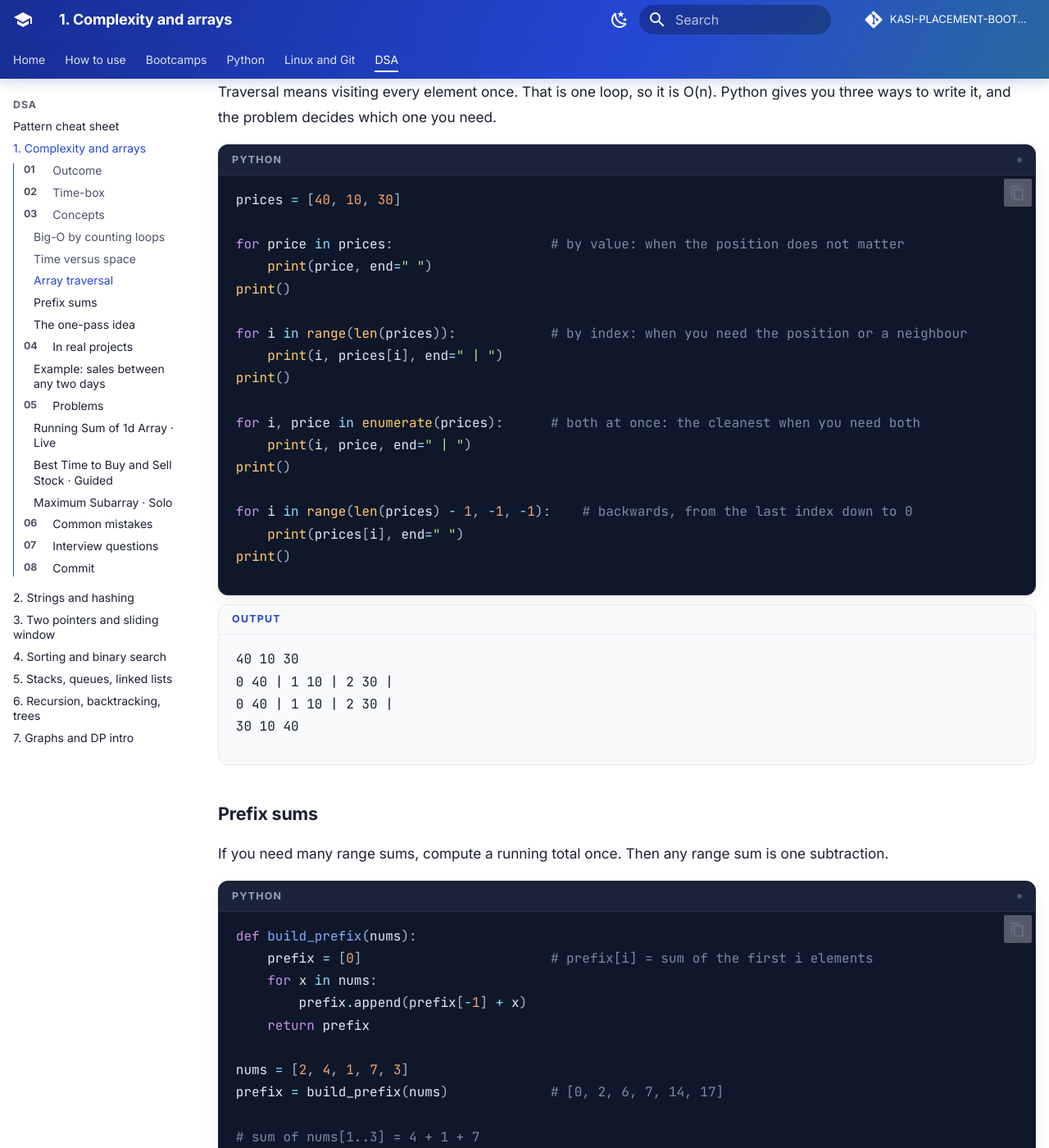
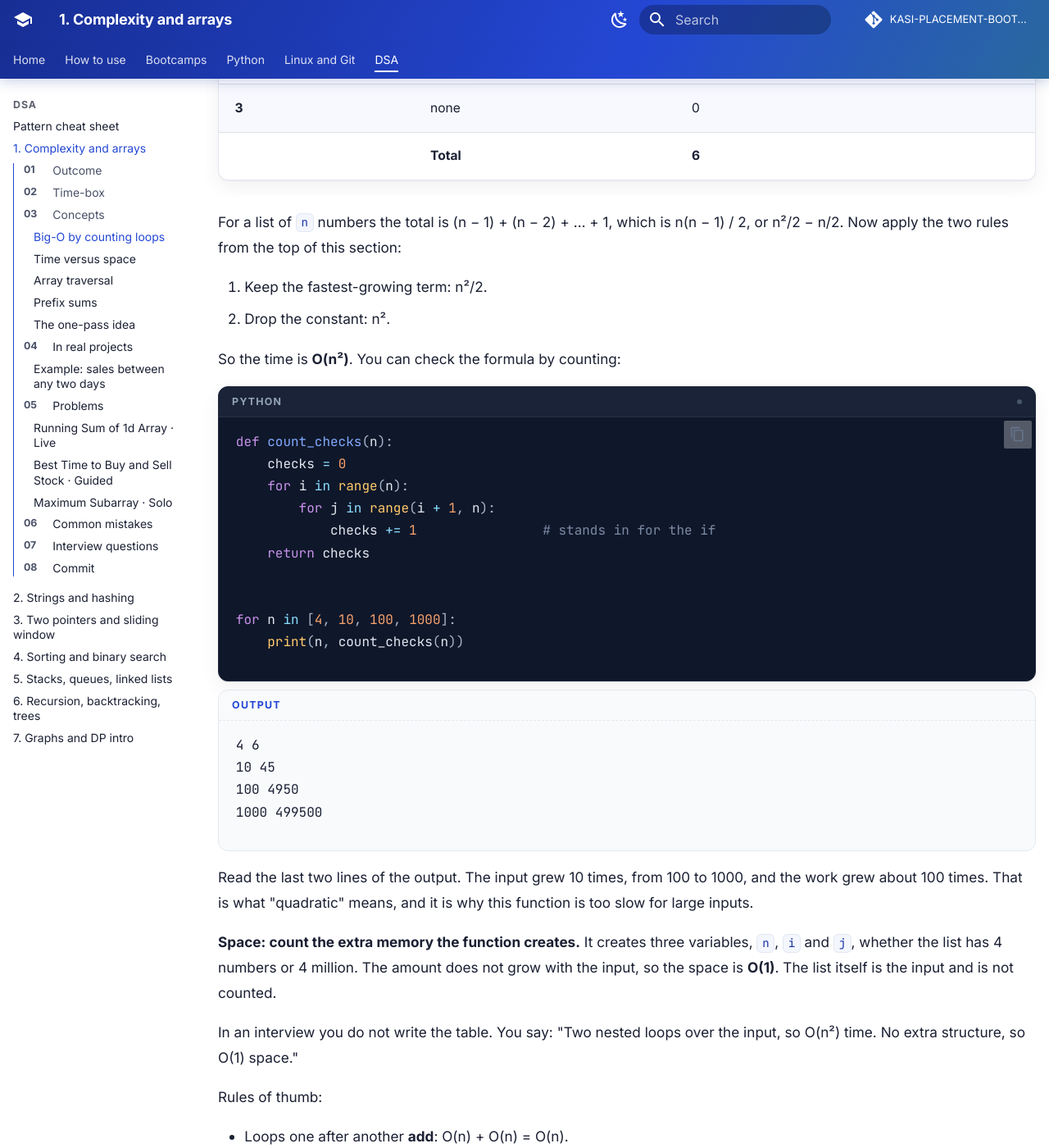
Before and after one commit to kyedumati/KASI-PLACEMENT-BOOTCAMPS, an MkDocs documentation site: the page built from docs/modules/dsa/01-complexity-arrays.md, in a window 1280 px wide and 1400 px high, scrolled down 2670 px. Shown: the whole window at 82% size. Built offline with MkDocs 1.6.1 and Material for MkDocs 9.7.7, drawn with Linux system fonts in a browser that asks for light colours; plug-ins that fetch from the network failed and are left out; comment, search, counter and statistics services are not loaded; some of the changed text lies outside the part shown.

Commit message:
Show how the Big-O example's complexity is worked out
State O(n^2) time and O(1) space for the pair-sum example and derive it
with a counting table and a runnable check.

Co-Authored-By: Claude Fable 5.2 <noreply@anthropic.com>

````diff
--- a/docs/modules/dsa/01-complexity-arrays.md
+++ b/docs/modules/dsa/01-complexity-arrays.md
@@ -37,6 +37,8 @@ Big-O says how the work grows as the input size `n` grows. Drop constants and ke
 | A loop inside a loop, both over the input | O(n²) | Quadratic |
 | Every subset of the input | O(2ⁿ) | Exponential |
 
+Here is one function to work through. It answers: do any two numbers in the list add up to the target?
+
 ```python
 def has_pair_with_sum_slow(nums, target):
     n = len(nums)
@@ -55,6 +57,51 @@ print(has_pair_with_sum_slow([2, 7, 11, 15], 100))
 True
 False
 ```
+
+**Its complexity is O(n²) time and O(1) space.** Here is how to work that out.
+
+**Time: count how many times the innermost line runs in the worst case.** The worst case is when no pair matches, so the function never returns early. The innermost line is the `if`. Take a list of 4 numbers:
+
+| `i` | Values of `j` | Times the `if` runs |
+|---|---|---|
+| 0 | 1, 2, 3 | 3 |
+| 1 | 2, 3 | 2 |
+| 2 | 3 | 1 |
+| 3 | none | 0 |
+| | **Total** | **6** |
+
+For a list of `n` numbers the total is (n − 1) + (n − 2) + … + 1, which is n(n − 1) / 2, or n²/2 − n/2. Now apply the two rules from the top of this section:
+
+1. Keep the fastest-growing term: n²/2.
+2. Drop the constant: n².
+
+So the time is **O(n²)**. You can check the formula by counting:
+
+```python
+def count_checks(n):
+    checks = 0
+    for i in range(n):
+        for j in range(i + 1, n):
+            checks += 1                # stands in for the if
+    return checks
+
+
+for n in [4, 10, 100, 1000]:
+    print(n, count_checks(n))
+```
+
+``` { .text .output }
+4 6
+10 45
+100 4950
+1000 499500
+```
+
+Read the last two lines of the output. The input grew 10 times, from 100 to 1000, and the work grew about 100 times. That is what "quadratic" means, and it is why this function is too slow for large inputs.
+
+**Space: count the extra memory the function creates.** It creates three variables, `n`, `i` and `j`, whether the list has 4 numbers or 4 million. The amount does not grow with the input, so the space is **O(1)**. The list itself is the input and is not counted.
+
+In an interview you do not write the table. You say: "Two nested loops over the input, so O(n²) time. No extra structure, so O(1) space."
 
 Rules of thumb:
 
````
